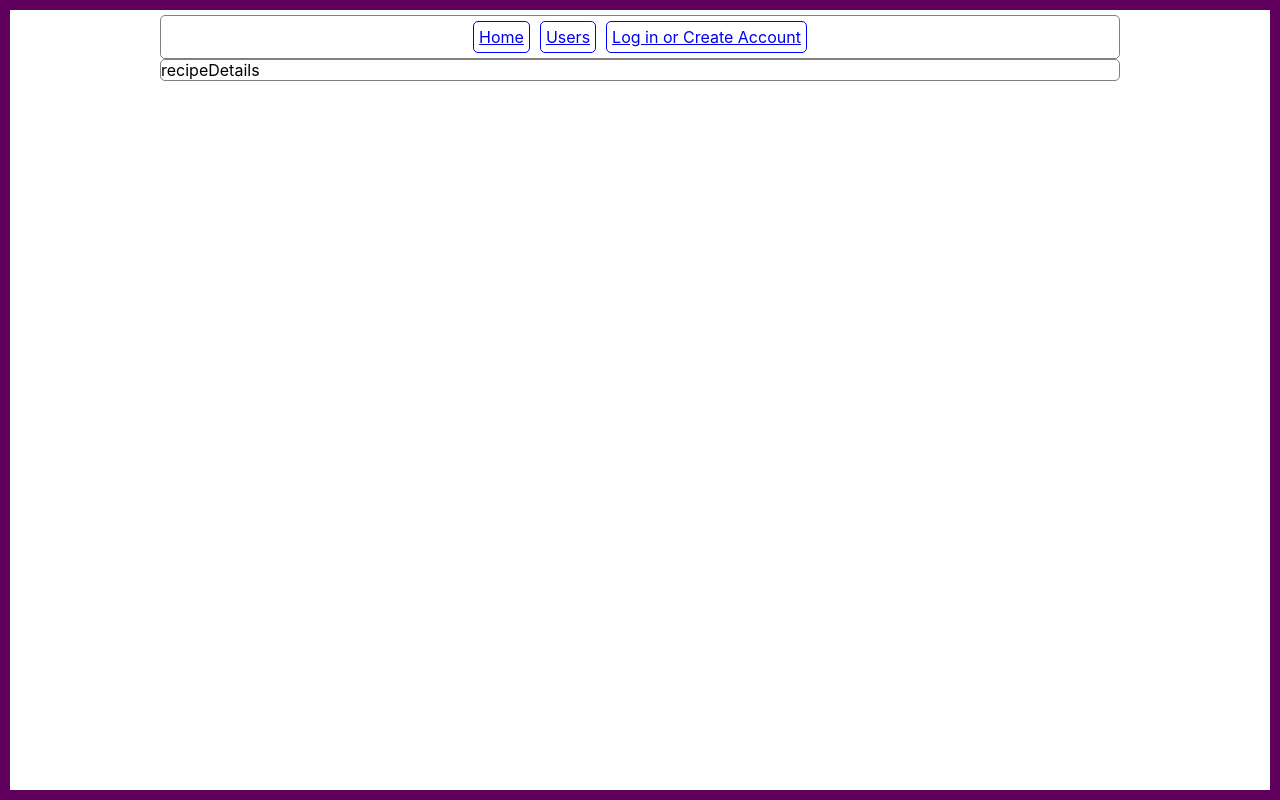
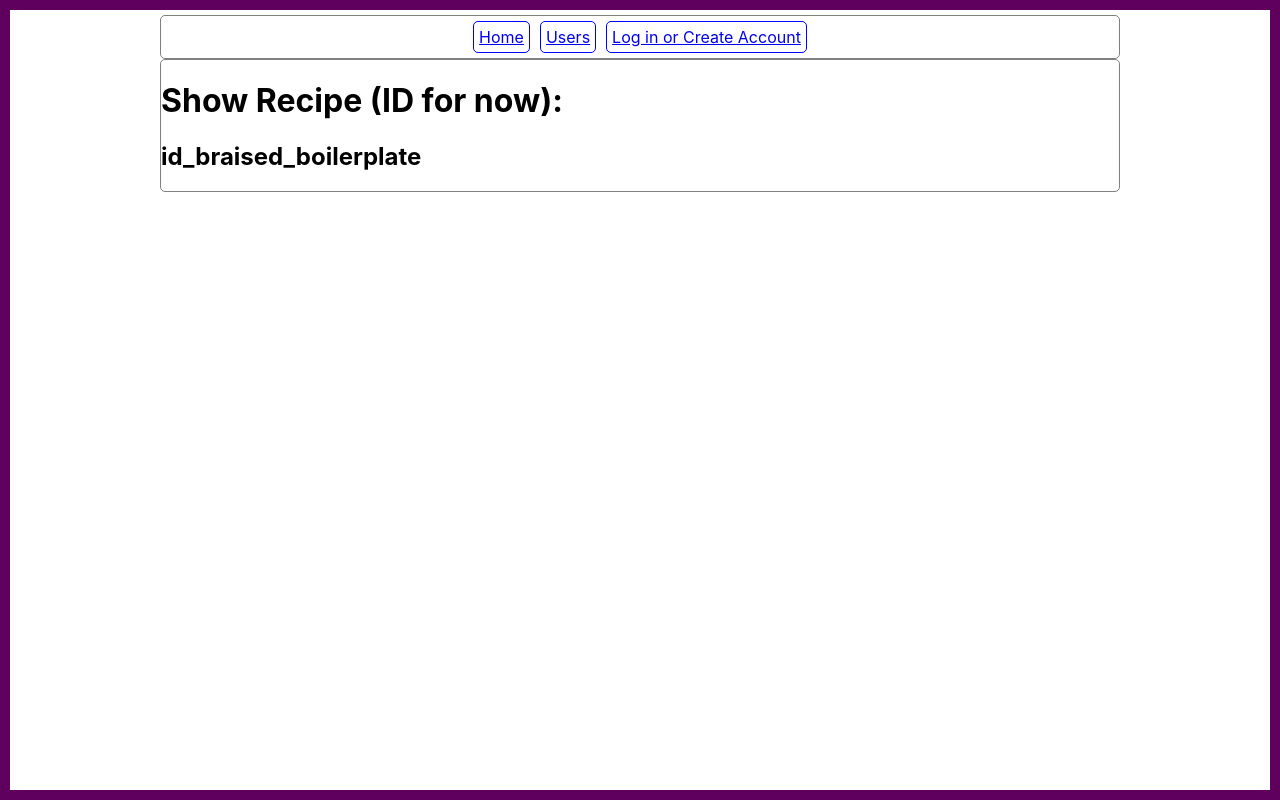
Before and after one commit to royemosby/RecipeSwap_v2, a React (Create React App) app in the folder recipe-swap-frontend/: page /recipes/id_braised_boilerplate in a window 1280 px wide. Built offline with nearby package versions, Linux system fonts and the light colour scheme.

Commit message:
adds props

```diff
--- a/recipe-swap-frontend/src/recipes/ShowRecipe.js
+++ b/recipe-swap-frontend/src/recipes/ShowRecipe.js
@@ -1,8 +1,11 @@
 import React from 'react'
 
-const ShowRecipe = () => {
+const ShowRecipe = (props) => {
   return (
-    <div className="prez">recipeDetails</div>
+    <div className="prez">
+      <h1>Show Recipe (ID for now): </h1>
+      <h2> {props.match.params.recipeId}</h2>
+    </div>
   )
 }
 
```
